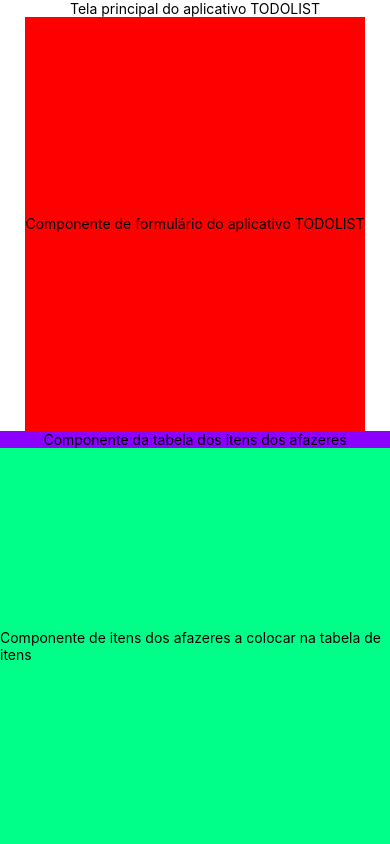
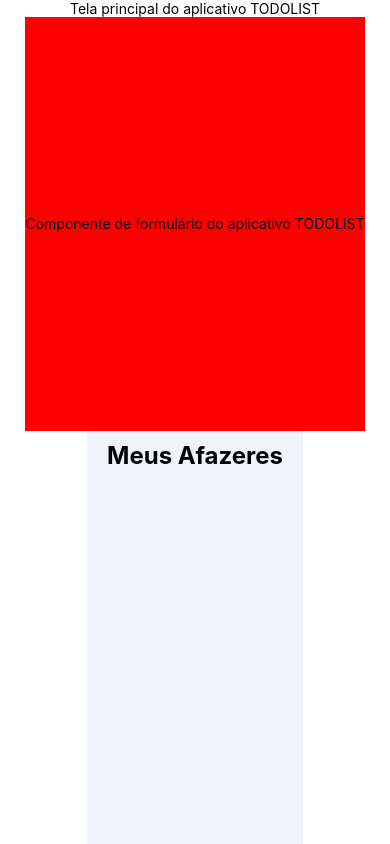
Before and after one commit to igor-mondoni/TO-DO-LIST-REACT-NATIVE, a React Native app: screen / in a window 390 px wide. Built offline with nearby package versions, Linux system fonts and the light colour scheme.

Commit message:
(Feature): Adicionando flatlist as dependencias e trabalhando a flatlist para a listagem de todos

```diff
--- a/package.json
+++ b/package.json
@@ -18,6 +18,7 @@
     "react": "19.1.0",
     "react-dom": "19.1.0",
     "react-native": "0.81.5",
+    "react-native-safe-area-context": "~5.6.0",
     "react-native-web": "^0.21.0",
     "uuid": "^13.0.0"
   },
--- a/src/components/TodoFormInput/TodoFormInput.tsx
+++ b/src/components/TodoFormInput/TodoFormInput.tsx
@@ -8,9 +8,6 @@ export default function TodoFormInput() {
      * Exemplo de uso do provider criado para tratar os states referente aos itens do todo
      */
     const { state, addTodo, removeTodo } = useTodos()
-    useEffect(() => {
-        addTodo('Hello world', 1);
-    }, []);
     return (
         <View style={styles.container}>
             <Text>Componente de formulário do aplicativo TODOLIST</Text>
--- a/src/components/TodoListItem/TodoListItem.tsx
+++ b/src/components/TodoListItem/TodoListItem.tsx
@@ -3,18 +3,14 @@ import { StyleSheet, Text, View } from 'react-native';
 import { useTodos } from '../../contexts/TodoContext';
 import { useEffect } from 'react';
 
-export default function TodoListItem() {
+export default function TodoListItem({ item }) {
     const { state, addTodo, removeTodo } = useTodos()
     useEffect(() => {
-        console.log(state);
-        addTodo('Adicionando todo',1);
-        console.log(state);
-
+        console.log(state)
     }, []);
     return (
-        <View style={styles.container}>
-            <Text>Componente de itens dos afazeres a colocar na tabela de itens</Text>
-            <StatusBar style="auto" />
+        <View>
+            <Text>{item.todotext} - {item.priority}</Text>
         </View>
     );
 }
--- a/src/components/TodoListTable/TodoListTable.tsx
+++ b/src/components/TodoListTable/TodoListTable.tsx
@@ -1,22 +1,41 @@
 import { StatusBar } from 'expo-status-bar';
-import { StyleSheet, Text, View } from 'react-native';
+import { SectionList, StyleSheet, Text, View,FlatList } from 'react-native';
+import { SafeAreaView, SafeAreaProvider } from 'react-native-safe-area-context';
 import TodoListItem from '../TodoListItem/TodoListItem';
+import { useTodos } from '../../contexts/TodoContext';
+import React from 'react';
 
 export default function TodoListTable() {
+  const { state } = useTodos()
   return (
-    <View style={styles.container}>
-      <Text>Componente da tabela dos itens dos afazeres</Text>
-      <TodoListItem />
-      <StatusBar style="auto" />
-    </View>
+    <SafeAreaProvider>
+      <SafeAreaView style={styles.container} edges={['top']}>
+        <FlatList
+          data={state.todos}
+          keyExtractor={(item,k) => k.toString()}
+          renderItem={({ item }) => (
+            <TodoListItem item={item} />
+          )}
+          ListHeaderComponent={() => (
+            <Text style={styles.header}>Meus Afazeres</Text>
+          )}
+          ItemSeparatorComponent={() => <View />}
+          ListFooterComponent={() => <View />}
+        />
+      </SafeAreaView>
+    </SafeAreaProvider>
   );
 }
 
 const styles = StyleSheet.create({
-  container: {
-    flex: 1,
-    backgroundColor: '#8c00ffff',
-    alignItems: 'center',
-    justifyContent: 'center',
-  },
+    container: {
+        flex: 1,
+        backgroundColor: '#F0F4F8',
+    },
+    header: {
+        fontSize: 24,
+        fontWeight: 'bold',
+        paddingHorizontal: 20,
+        paddingVertical: 10,
+    },
 });
```
Also changed, not shown: 1 other file (tests, documents, lock files or other folders).
